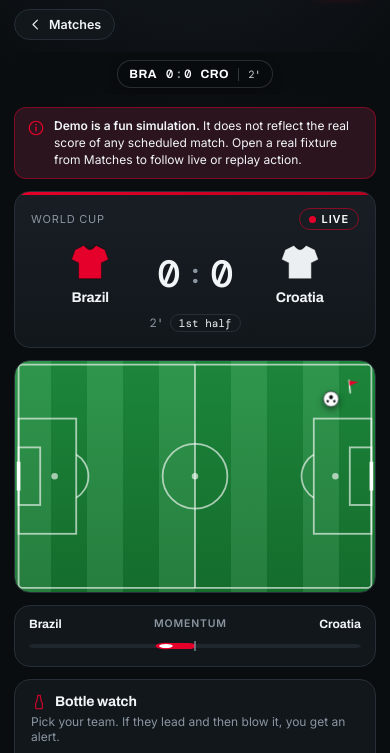
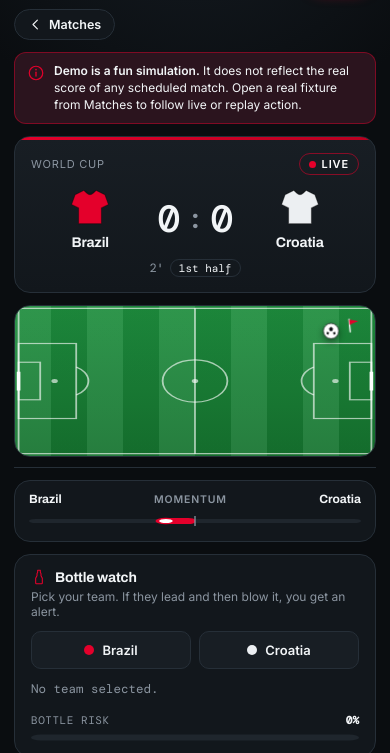
Before and after one commit to Emmanuellsensai/Pitchside, a plain HTML site: page web/touchline.html in a window 390 px wide. Both pictures are taken after a click on the button "DEMO". Shown: the part 58-811 px from the top of the page. Drawn offline with nearby package versions, Linux system fonts and the light colour scheme; no server answers.

Commit message:
Pitchside: fix scrolling and pitch pinning

```diff
--- a/web/touchline.html
+++ b/web/touchline.html
@@ -2138,6 +2138,40 @@
       transform: translateX(-50%) translateY(0)
     }
 
+    /* Mobile only: pin the entire match panel (the score card and the pitch together)
+       to the top of the viewport so the Fan Zone, alerts, momentum and bottle watch
+       scroll underneath it. The panel's ancestor chain (.matchlayout, #matchView,
+       .app, body, html) carries no overflow other than visible and no transform or
+       filter, so position: sticky resolves against the page scroll as intended. The
+       panel sticks within .matchlayout, whose remaining child (.matchscroll) provides
+       the scroll distance. An opaque background covers the gaps between the cards so
+       the scrolling content reads as passing beneath the pinned panel. */
+    @media (max-width: 779px) {
+      .matchpanel {
+        position: sticky;
+        top: 0;
+        z-index: 9;
+        background: var(--bg);
+        padding-bottom: 10px;
+        border-bottom: 1px solid var(--line);
+      }
+
+      /* The full pitch plus score card is tall on a phone, so a full-height pitch
+         would fill the screen and leave nothing to scroll. Render the pitch shorter
+         while pinned so a usable scroll area remains beneath it. The pitch SVG uses
+         preserveAspectRatio="none" and percentage-based markers, so it scales cleanly
+         to a fixed height. */
+      .pitch {
+        aspect-ratio: auto;
+        height: 150px;
+      }
+
+      /* The old empty sticky score bar is superseded by the pinned panel. */
+      .mscorebar {
+        display: none;
+      }
+    }
+
     /* Desktop: widen the shell and split the match view into two columns, the
        match panel fixed on the left, the Fan Zone and alerts scrolling on the right. */
     @media (min-width: 780px) {
```
